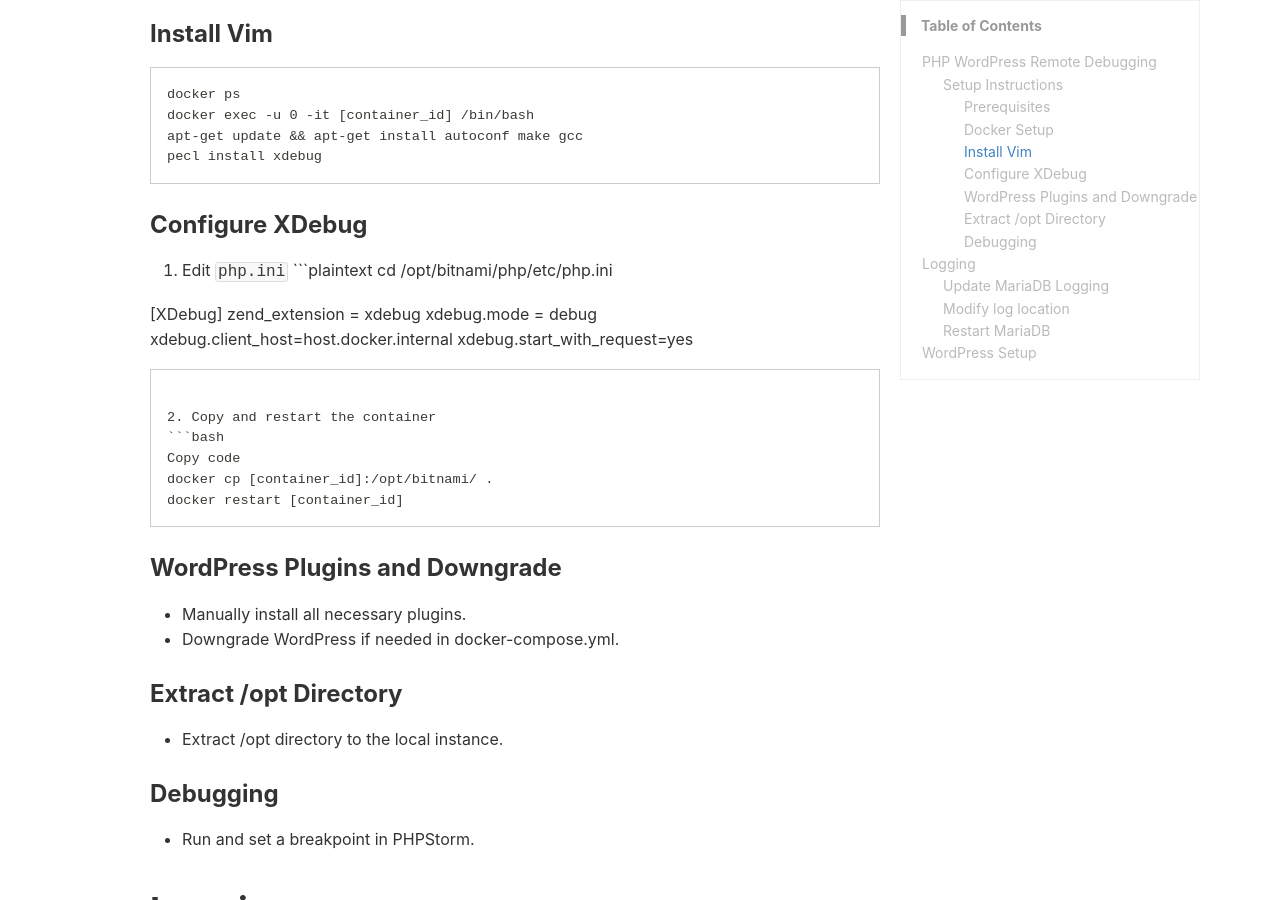
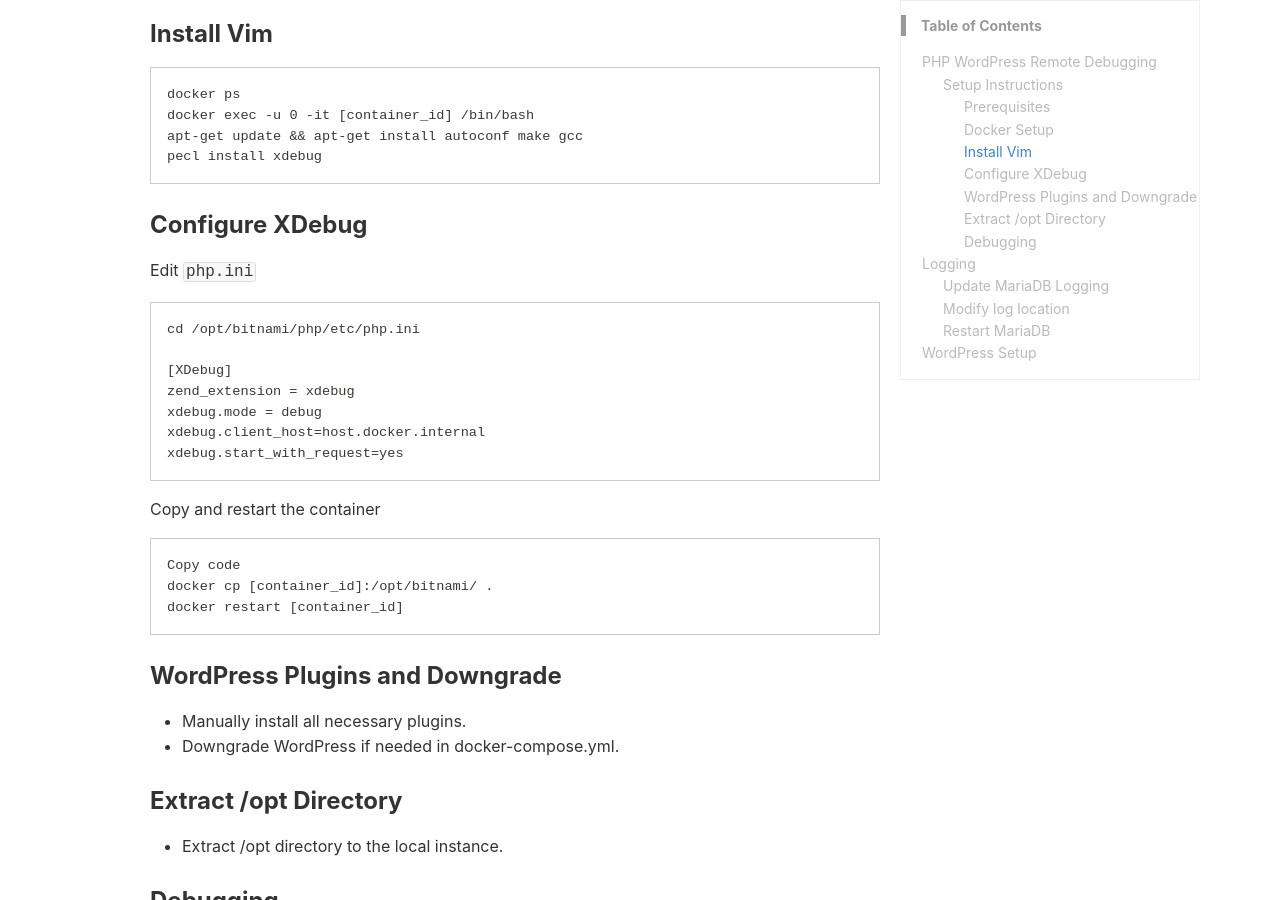
Before and after one commit to qwutony/qwutony.github.io, a Jekyll site: the page built from _wiki/php-wordpress-remote-debugging.md, in a window 1280 px wide and 900 px high, scrolled down 802 px. Built offline with Jekyll 4.4.1, drawn with Linux system fonts in a browser that asks for light colours; a style sheet for code colours, icons or effects is not loaded.

Commit message:
fix errors

````diff
--- a/_wiki/php-wordpress-remote-debugging.md
+++ b/_wiki/php-wordpress-remote-debugging.md
@@ -45,7 +45,7 @@ xdebug.client_host=host.docker.internal
 xdebug.start_with_request=yes
 ```
 
-2. Copy and restart the container
+Copy and restart the container
 ```bash
 Copy code
 docker cp [container_id]:/opt/bitnami/ .
````
Also changed, not shown: other parts of _wiki/php-wordpress-remote-debugging.md (+1 -1 lines).
